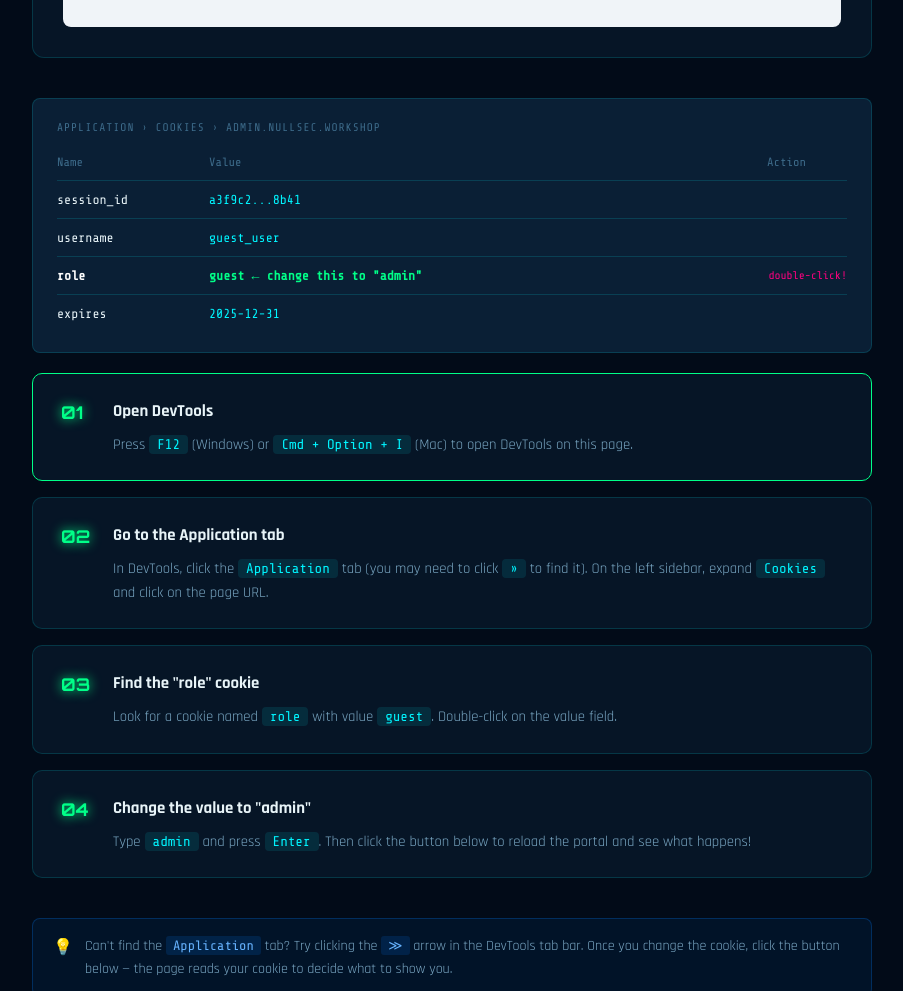
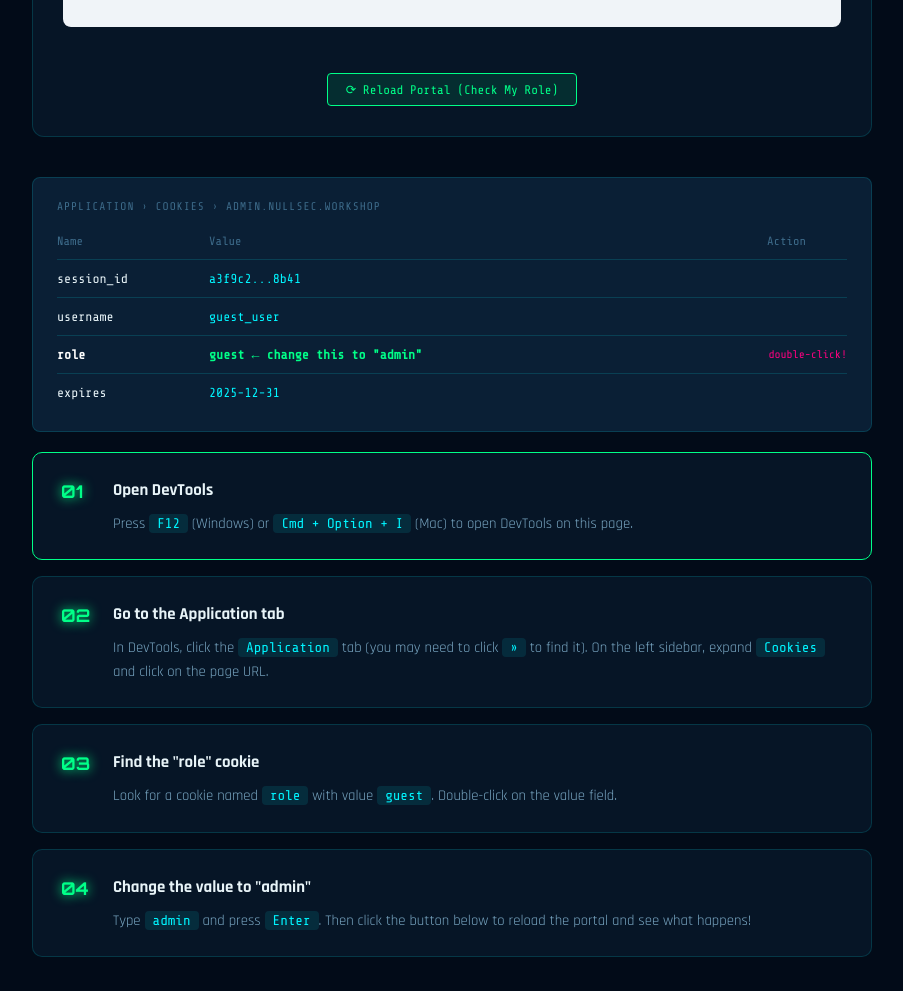
Before and after one commit to KCJJ0203/orion-workshop, a plain HTML site: page activity-b.html in a window 1280 px wide. Shown: the part 837-1828 px from the top of the page, without its empty margins (188-1091 px from the left). Drawn offline with nearby package versions, Linux system fonts and the light colour scheme.

Commit message:
change button placement & osint eg

```diff
--- a/activity-b.html
+++ b/activity-b.html
@@ -178,6 +178,12 @@
       background: var(--neon-green);
       color: var(--bg-deep);
     }
+
+    .portal-reload {
+      display: flex;
+      justify-content: center;
+      padding: 0 30px 30px;
+    }
   </style>
 </head>
 <body>
@@ -256,6 +262,9 @@
           </div>
         </div>
       </div>
+    </div>
+    <div class="portal-reload">
+      <button class="reload-btn" onclick="checkCookie()">⟳ Reload Portal (Check My Role)</button>
     </div>
   </div>
 
@@ -340,8 +349,6 @@
     </div>
   </div>
 
-  <button class="reload-btn" onclick="checkCookie()">⟳ Reload Portal (Check My Role)</button>
-
   <!-- EXPLAINER -->
   <div class="explainer">
     <h3>🧠 What Just Happened?</h3>
```
Also changed, not shown: index.html (+3 -3 lines).
